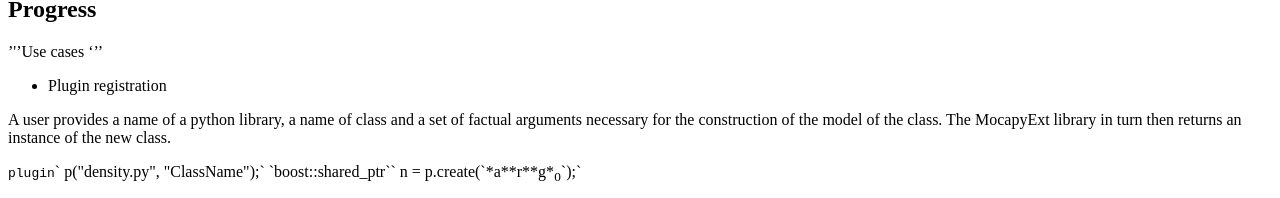
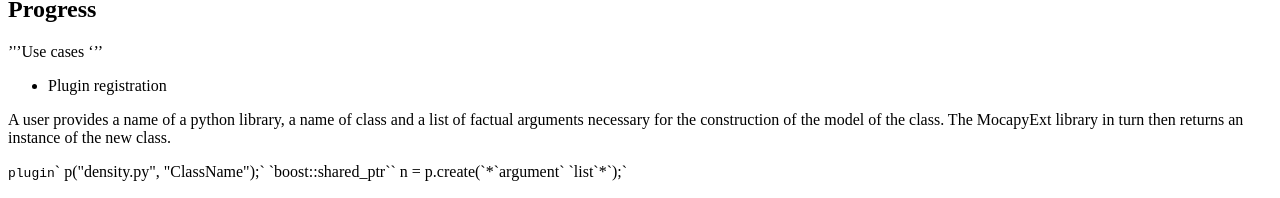
Before and after one commit to biopython/biopython.github.io, a Jekyll site: the page built from wiki/GSOC2011_MocapyExt.md, in a window 1280 px wide. Shown: the part 1998-2196 px from the top of the page. Built offline with Jekyll 4.4.1, drawn with Linux system fonts in a browser that asks for light colours.

Commit message:
/* Progress */

```diff
--- a/wiki/GSOC2011_MocapyExt.md
+++ b/wiki/GSOC2011_MocapyExt.md
@@ -179,10 +179,10 @@ Progress
 
 -   Plugin registration
 
-A user provides a name of a python library, a name of class and a set of
-factual arguments necessary for the construction of the model of the
+A user provides a name of a python library, a name of class and a list
+of factual arguments necessary for the construction of the model of the
 class. The MocapyExt library in turn then returns an instance of the new
 class.
 
 `plugin`<DensityBase>` p("density.py", "ClassName");`
-`boost::shared_ptr`<DensityBase>` n = p.create(`*a**r**g*<sub>0</sub>`);`
+`boost::shared_ptr`<DensityBase>` n = p.create(`*`argument` `list`*`);`
```
Also changed, not shown: 1 other file.
